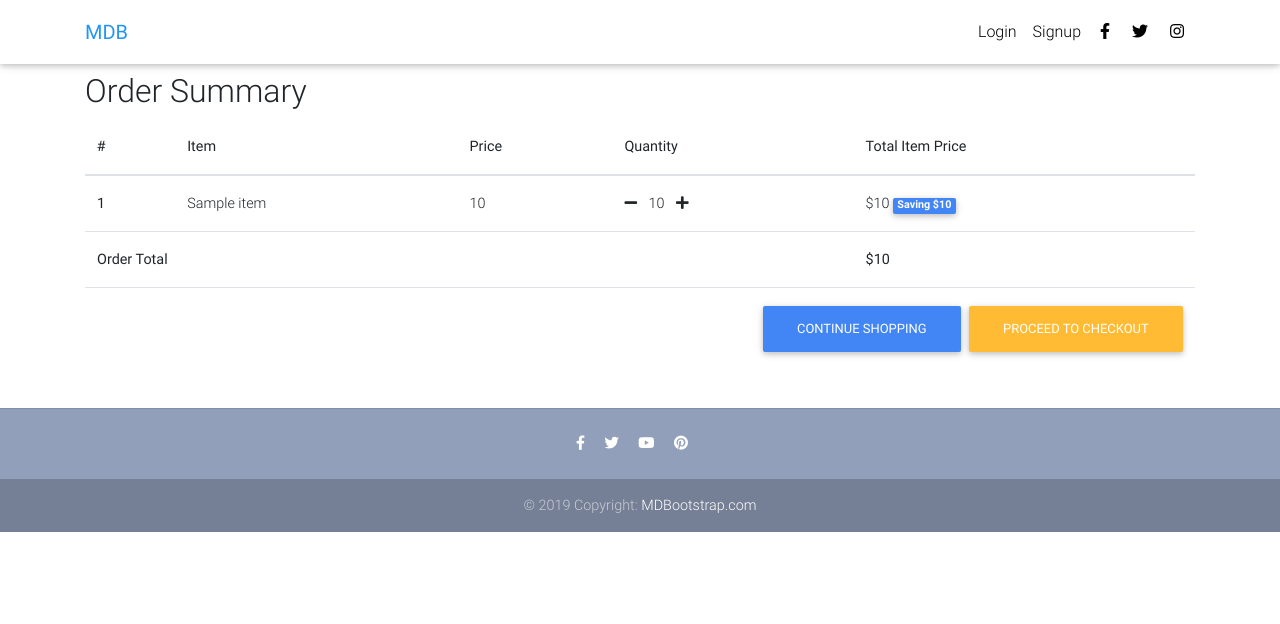
After one commit to waterseeker/django_ecommerce, a Django app: template templates/order_summary.html in a window 1280 px wide. The commit adds this page. Shown: the top 624 px of the page. Run offline with Django 3.2, Linux system fonts and the light colour scheme; the template is opened without the code that fills it: most values are stand-ins (such as "Sample title", 1, 10 or a date in 2020); parts of the project's set-up code (start-up, migrations or seed data) failed here and were passed over; some libraries are stand-ins or nearby versions.

Commit message:
added order summary page

```diff
--- a/core/urls.py
+++ b/core/urls.py
@@ -4,6 +4,7 @@ from .views import (
     checkout,
     products,
     ItemDetailView,
+    OrderSummaryView,
     add_to_cart,
     remove_from_cart
 )
@@ -14,6 +15,7 @@ urlpatterns = [
     path('', HomeView.as_view(), name='home'),
     path('checkout/', checkout, name='checkout'),
     path('product/<slug>/', ItemDetailView.as_view(), name='product'),
+    path('order-summary/', OrderSummaryView.as_view(), name='order-summary'),
     path('add-to-cart/<slug>/', add_to_cart, name='add-to-cart'),
     path('remove-from-cart/<slug>/', remove_from_cart, name='remove-from-cart'),
 ]
--- a/templates/navbar.html
+++ b/templates/navbar.html
@@ -37,7 +37,7 @@
           <li class="nav-item">
 
           {% if request.user.is_authenticated %}
-            <a class="nav-link waves-effect">
+            <a href="{% url 'core:order-summary' %}" class="nav-link waves-effect">
               <span class="badge red z-depth-1 mr-1"> {{ request.user|cart_item_count }} </span>
               <i class="fas fa-shopping-cart"></i>
               <span class="clearfix d-none d-sm-inline-block"> Cart </span>
--- /dev/null
+++ b/templates/order_summary.html
@@ -0,0 +1,69 @@
+ {% extends 'base.html' %}
+ {% block content %}
+
+  <main>
+    <div class="container">
+
+    <div class="table-responsive text-nowrap">
+    <h2>Order Summary</h2>
+    <table class="table">
+        <thead>
+        <tr>
+            <th scope="col">#</th>
+            <th scope="col">Item</th>
+            <th scope="col">Price</th>
+            <th scope="col">Quantity</th>
+            <th scope="col">Total Item Price</th>
+        </tr>
+        </thead>
+        <tbody>
+        {% for order_item in object.items.all %}
+        <tr>
+            <th scope="row">{{ forloop.counter }}</th>
+            <td>{{ order_item.item.title }}</td>
+            <td>{{ order_item.item.price }}</td>
+            <td>
+                <a><i class="fas fa-minus mr-2"></i></a>
+                {{ order_item.order_quantity }}
+                <a><i class="fas fa-plus ml-2"></i></a>
+            </td>
+            <td>
+            {% if order_item.item.discount_price %}
+                ${{ order_item.get_total_discount_item_price }}
+                <span class="badge badge-primary">Saving ${{ order_item.get_amount_saved_from_discount }} </span>
+            {% else %}
+                ${{ order_item.get_total_item_price }}
+            {% endif %}
+            </td>
+        </tr>
+        {% empty %}
+        <tr>
+            <td colspan="5">Your cart is empty</td>
+        </tr>
+        <tr>
+            <td colspan="5">
+            <a class='btn btn-primary float-right' href="/">Continue Shopping</a>
+            </td>
+        </tr>
+        {% endfor %}
+        {% if object.get_total %}
+        <tr>
+            <td colspan="4"><b>Order Total</b></td>
+            <td><b>${{ object.get_total }}</b></td>
+        </tr>
+        <tr>
+            <td colspan="5">
+            <a class='btn btn-warning float-right ml-2' href="/checkout/">Proceed to Checkout</a>
+            <a class='btn btn-primary float-right' href="/">Continue Shopping</a>
+            </td>
+        </tr>
+        {% endif %}
+        </tbody>
+    </table>
+
+    </div>
+
+    </div>
+  </main>
+  <!--Main layout-->
+  {% endblock content %}
```
Also changed, not shown: core/models.py (+23 -1 lines), core/views.py (+19 -1 lines).
